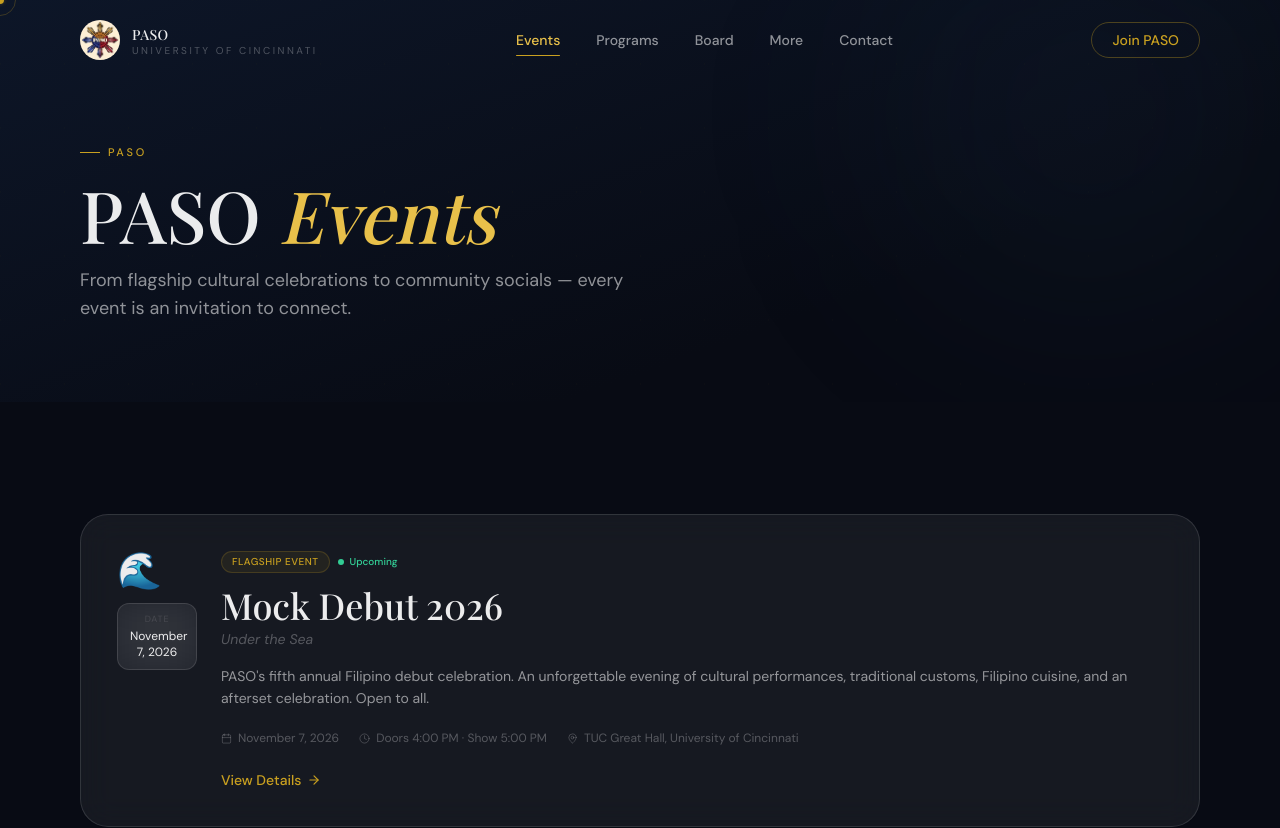
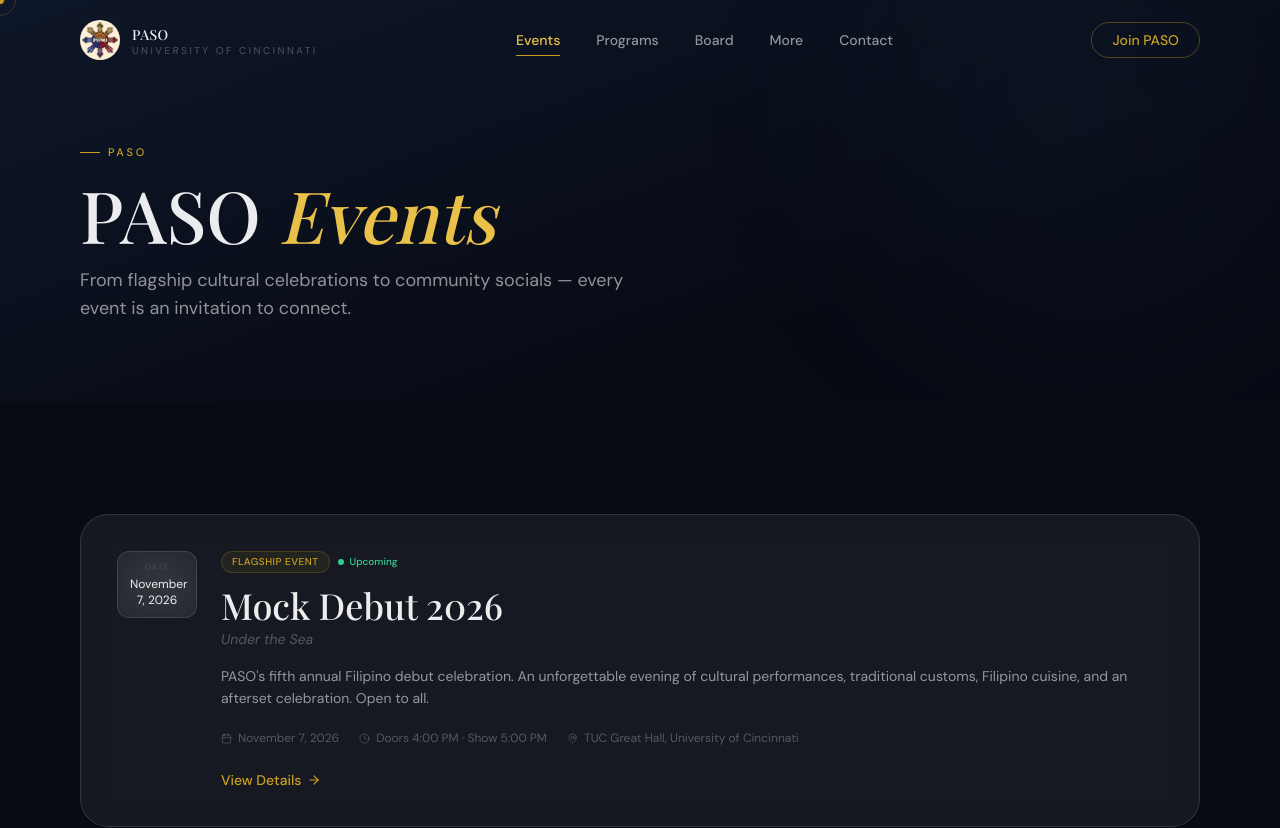
Before and after one commit to dundy101/ucpaso, a Next.js app: page /events in a window 1280 px wide. Shown: the top 828 px of the page. Built offline with nearby package versions, Linux system fonts and the light colour scheme; a web font is replaced by a local one.

Commit message:
removed emojis, center date card on events page

```diff
--- a/src/app/events/page.tsx
+++ b/src/app/events/page.tsx
@@ -22,7 +22,6 @@
     tagVariant: 'gold' as const,
     href: '/events/mock-debut',
     live: true,
-    icon: '🌊',
   },
   {
     title: 'WorldWide',
@@ -34,7 +33,6 @@
     tagVariant: 'dim' as const,
     href: '/events/worldwide',
     live: false,
-    icon: '🌏',
   },
 ]
 
@@ -53,9 +51,8 @@
             {events.map(ev => (
               <Link key={ev.title} href={ev.href} className="group block mb-4">
                 <div className="glass glass-hover rounded-[var(--radius-xl)] p-7 lg:p-9 flex flex-col lg:flex-row lg:items-start gap-6">
-                  {/* Icon + date */}
-                  <div className="flex-shrink-0">
-                    <div className="text-4xl mb-3">{ev.icon}</div>
+                  {/* Date card — centered */}
+                  <div className="flex-shrink-0 flex justify-center lg:justify-start">
                     <div className="glass rounded-[var(--radius)] px-3 py-2 text-center w-20">
                       <div className="text-[var(--text-4)] text-[9px] uppercase tracking-widest">Date</div>
                       <div className="text-[var(--text-1)] font-sans text-xs mt-0.5 leading-snug">
```
